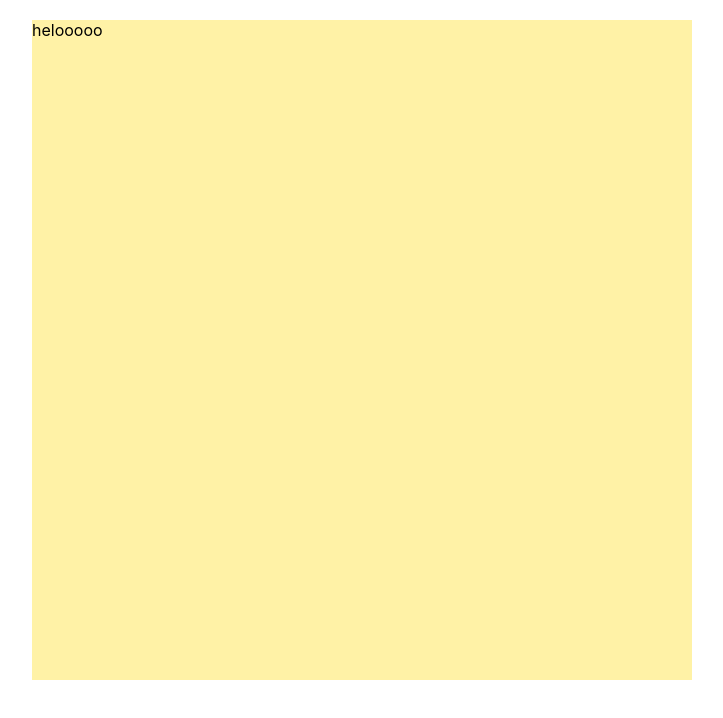
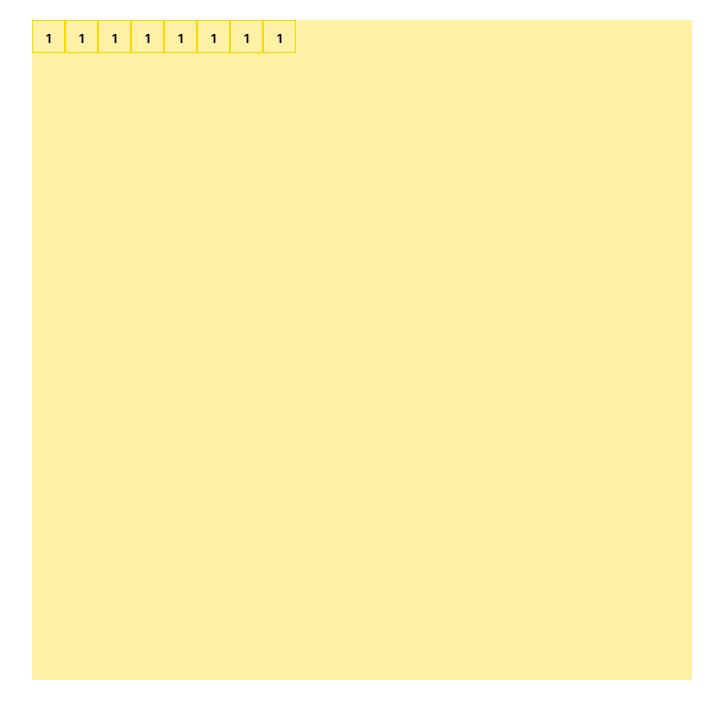
Before and after one commit to MrNezamDeveloper/Snake-game, a React (Create React App) app: page / in a window 1280 px wide. Shown: the top 718 px of the page, without its empty margins (278-1001 px from the left). Built offline with nearby package versions, Linux system fonts and the light colour scheme.

Commit message:
create items componenet and css

```diff
--- a/src/App.jsx
+++ b/src/App.jsx
@@ -1,11 +1,19 @@
 import React from "react";
 import './App.css'
+import Items from "./componenets/Items";
 
 
 const App = () =>{
   return(
     <div className="box">
-      helooooo
+      <Items>1</Items>
+      <Items>1</Items>
+      <Items>1</Items>
+      <Items>1</Items>
+      <Items>1</Items>
+      <Items>1</Items>
+      <Items>1</Items>
+      <Items>1</Items>
     </div>
   )
 
--- /dev/null
+++ b/src/componenets/Items.jsx
@@ -0,0 +1,12 @@
+import React from 'react'
+import "./items.css"
+
+const Items = (props) => {
+    return (
+
+            <div className="item">{props.children}</div>
+
+    );
+}
+
+export default Items;
--- /dev/null
+++ b/src/componenets/items.css
@@ -0,0 +1,7 @@
+.item {
+    border: 1px solid gold;
+    padding: 10px;
+    font-size: 12px;
+    font-weight: bolder;
+    text-align: center;
+}
```
